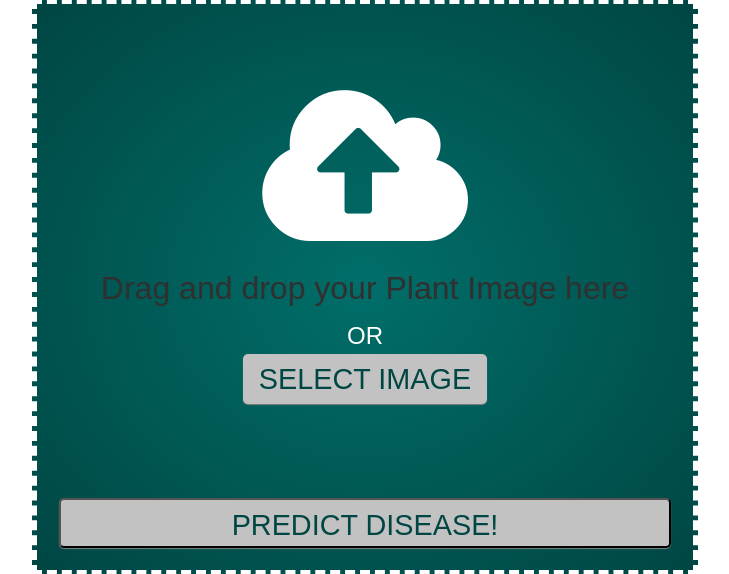
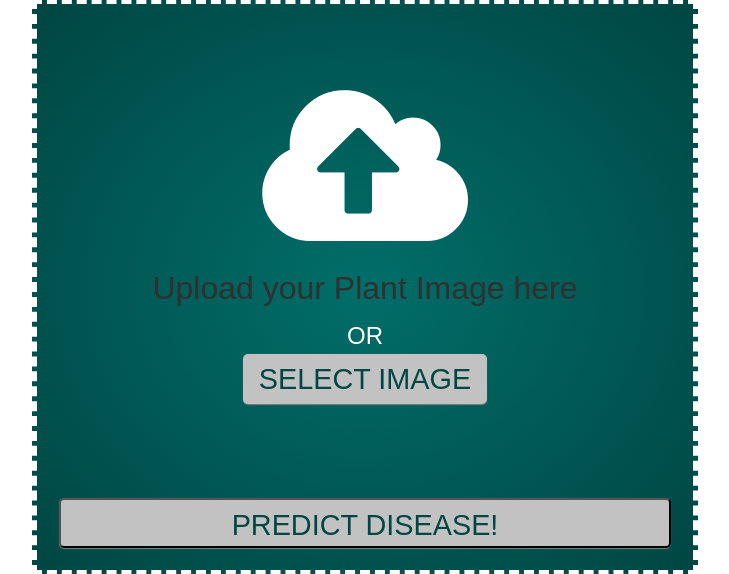
Before and after one commit to pradhicsha6/Plant_Disease_Detection, a Flask app: page /predict in a window 1280 px wide. Shown: the part 274-848 px from the top of the page, without its empty margins (275-1004 px from the left). Run offline with Flask 2, Linux system fonts and the light colour scheme; the visitor is signed in with stand-in values (Sample User, id 1); some libraries are stand-ins or nearby versions.

Commit message:
change in predict.html

```diff
--- a/webApp/templates/predict.html
+++ b/webApp/templates/predict.html
@@ -6,14 +6,16 @@
     <h1 style="margin-top: 100px;"> Predict the Disease of your Plant!!</h1>
     <br>
     {% if prediction_result!=0 %}
-    <h1> Prediction Result : {{ prediction_result}}</h1>
-    <img src="{{ user_image }}" alt="User Image">
+    <div style="height:400px;">
+        <h1> Prediction Result : {{ prediction_result}}</h1>
+    </div>
+    <!-- <img src="{{ user_image }}" alt="User Image"> -->
     {% else %}
     <div class="selectFile">
         <form action="predict" method="POST" enctype="multipart/form-data">
             <div class="upload-container">
                 <i class="fa fa-cloud-upload icon"></i>
-                <h2>Drag and drop your Plant Image here</h2>
+                <h2>Upload your Plant Image here</h2>
                 <span>OR</span>
                 <br>
                 <label for="plant-img">Select Image</label>
```
Also changed, not shown: webApp/static/img-uploads/pepperbac.jpg (added).
